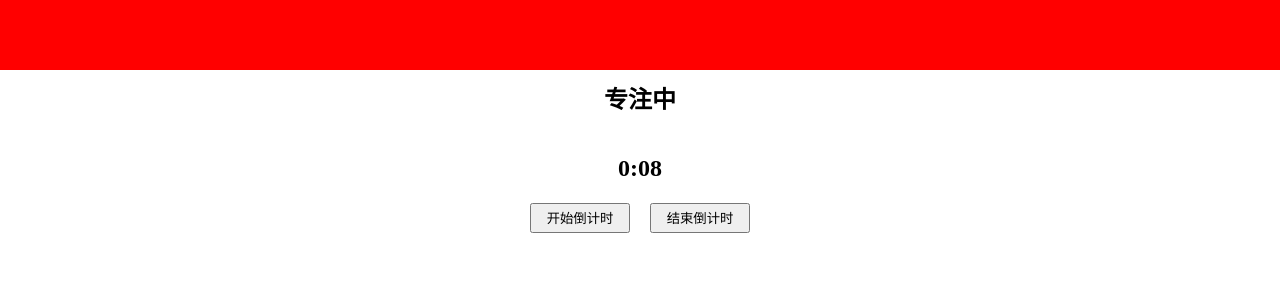
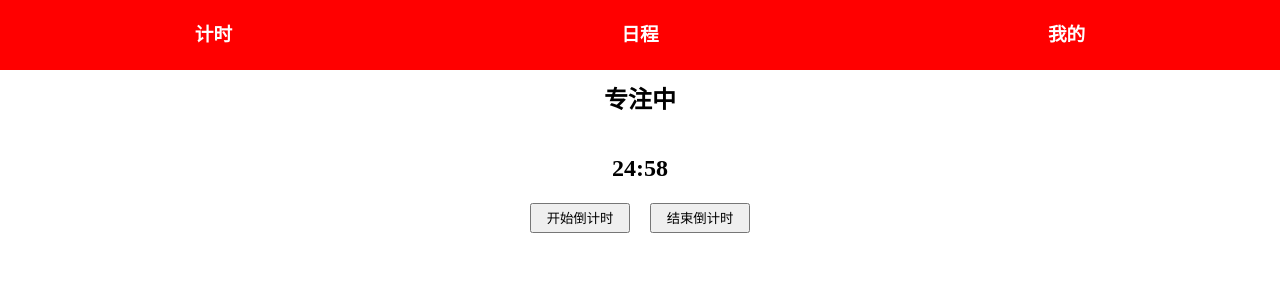
Before and after one commit to Vilanelle1573/-, a Vue app: page / in a window 1280 px wide. Both pictures are taken after a click on the button "开始倒计时". Shown: the top 300 px of the page. Built offline with nearby package versions, Linux system fonts and the light colour scheme.

Commit message:
分开为组件

```diff
--- a/src/App.vue
+++ b/src/App.vue
@@ -1,110 +1,18 @@
 <template>
-  <div class="banner"></div>
-
-  <div class="container">
-    <h2 class="stage">专注中</h2>
-
-    <transition name="fade">
-      <h2 class="countdown" v-if="countdownSeconds > 0">{{ countdown }}</h2>
-      <h2 class="countdown" v-else>倒计时结束</h2>
-    </transition>
-
-    <div class="control">
-      <button class="start" @click="startCountdown">开始倒计时</button>
-      <button class="reset" @click="resetCountdown">结束倒计时</button>
-    </div>
-
-
-  </div>
+  <Navigation />
+  <Clock />
 </template>
 
-<style>
-.banner {
-  position: fixed;
-  top: 0;
-  left: 0;
-  width: 100%;
-  height: 50px;
-  background-color: red;
-  color: #fff; /*文本颜色 */
-  padding: 10px 0;
-  text-align: center;
-  z-index: 1000; /* 可选：控制横幅在其他元素之上 */
-}
-
-.container {
-  display: flex;
-  justify-content: center;
-  align-items: center;
-  flex-direction: column;
-  margin-top: 60px;
-}
-
-.fade-enter-active, .fade-leave-active {
-  transition: opacity 0.5s;
-}
-
-.fade-enter, .fade-leave-to /* .fade-leave-active in <2.1.8 */ {
-  opacity: 0;
-}
-
-.control {
-  display: flex;
-  justify-content: center;
-  align-items: center;
-  flex-direction: row;
-  width: 50%;
-  height: 32px;
-}
-
-.start {
-  width: 100px;
-  height: 30px;
-  margin-right: 10px;
-}
-
-.reset {
-  width: 100px;
-  height: 30px;
-  margin-left: 10px;
-}
-</style>
+<style></style>
 
 <script>
+import Navigation from "./components/Navigation.vue"
+import Clock from "./components/Clock.vue"
+
 export default {
-  data() {
-    return {
-      initialCountdownSeconds: 10,
-      countdownSeconds: 0,
-      countdownInterval: null
-    };
-  },
-
-  computed: {
-    countdown() {
-      const minutes = Math.floor(this.countdownSeconds / 60);
-      const seconds = this.countdownSeconds % 60;
-      return `${minutes}:${seconds < 10 ? '0' : ''}${seconds}`;
-    }
-  },
-
-  methods: {
-    startCountdown() {
-      this.countdownSeconds = this.initialCountdownSeconds;
-      clearInterval(this.countdownInterval); // 避免多次点击重复开始倒计时
-      this.countdownInterval = setInterval(() => {
-        if (this.countdownSeconds > 0) {
-          this.countdownSeconds--;
-        } else {
-          clearInterval(this.countdownInterval);
-        }
-      }, 1000);
-    },
-
-    resetCountdown() {
-      this.countdownSeconds = 0;
-      clearInterval(this.countdownInterval);
-    }
+  components: {
+    Navigation,
+    Clock
   }
 };
 </script>
--- /dev/null
+++ b/src/components/Clock.vue
@@ -0,0 +1,98 @@
+<template>
+    <div class="container">
+        <h2 class="stage">专注中</h2>
+
+        <transition name="fade">
+            <h2 class="countdown" v-if="countdownSeconds > 0">{{ countdown }}</h2>
+            <h2 class="countdown" v-else>倒计时结束</h2>
+        </transition>
+
+        <div class="control">
+            <button class="start" @click="startCountdown">开始倒计时</button>
+            <button class="reset" @click="resetCountdown">结束倒计时</button>
+        </div>
+    </div>
+</template>
+
+<style>
+.container {
+    display: flex;
+    justify-content: center;
+    align-items: center;
+    flex-direction: column;
+    margin-top: 60px;
+}
+
+.fade-enter-active,
+.fade-leave-active {
+    transition: opacity 0.5s;
+}
+
+.fade-enter,
+.fade-leave-to
+
+/* .fade-leave-active in <2.1.8 */
+    {
+    opacity: 0;
+}
+
+.control {
+    display: flex;
+    justify-content: center;
+    align-items: center;
+    flex-direction: row;
+    width: 50%;
+    height: 32px;
+}
+
+.start {
+    width: 100px;
+    height: 30px;
+    margin-right: 10px;
+}
+
+.reset {
+    width: 100px;
+    height: 30px;
+    margin-left: 10px;
+}
+</style>
+
+<script>
+export default {
+    data() {
+        return {
+            initialCountdownSeconds: 25 * 60,
+            countdownSeconds: 0,
+            countdownInterval: null
+        };
+    },
+
+    computed: {
+        countdown() {
+            const minutes = Math.floor(this.countdownSeconds / 60);
+            const seconds = this.countdownSeconds % 60;
+            return `${minutes}:${seconds < 10 ? '0' : ''}${seconds}`;
+        }
+    },
+
+    methods: {
+        startCountdown() {
+            this.countdownSeconds = this.initialCountdownSeconds;
+            clearInterval(this.countdownInterval); // 避免多次点击重复开始倒计时
+            this.countdownInterval = setInterval(() => {
+                if (this.countdownSeconds > 0) {
+                    this.countdownSeconds--;
+                } else {
+                    clearInterval(this.countdownInterval);
+                }
+            }, 1000);
+        },
+
+        resetCountdown() {
+            this.countdownSeconds = 0;
+            clearInterval(this.countdownInterval);
+        }
+    }
+};
+</script>
--- /dev/null
+++ b/src/components/Navigation.vue
@@ -0,0 +1,47 @@
+<template>
+    <div class="banner">
+        <div class="tabbox">
+            <h3>计时</h3>
+        </div>
+
+        <div class="tabbox">
+            <h3>日程</h3>
+        </div>
+
+        <div class="tabbox">
+            <h3>我的</h3>
+        </div>
+    </div>
+</template>
+
+<style>
+.banner {
+    position: fixed;
+    top: 0;
+    left: 0;
+    width: 100%;
+    height: 50px;
+    background-color: red;
+    color: #fff;
+    /*文本颜色 */
+    padding: 10px 0;
+    text-align: center;
+    z-index: 1000;
+    /* 可选：控制横幅在其他元素之上 */
+    display: flex;
+    justify-content: center;
+    align-items: center;
+    flex-direction: row;
+}
+
+.tabbox {
+    width: 33.33%;
+    height: 70px;
+    border-left: #fff;
+    border-right: #fff;
+}
+</style>
+
+<script>
+
+</script>
```
